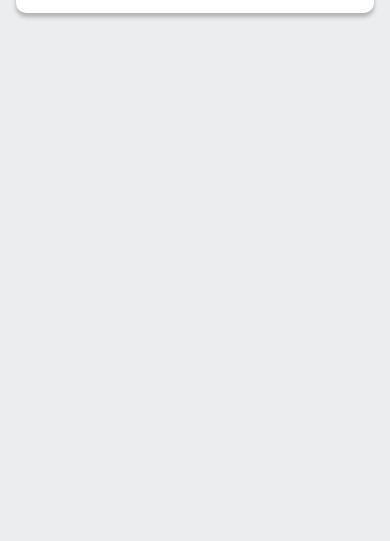
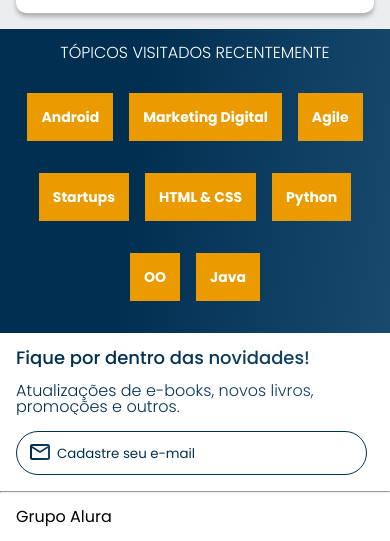
Before and after one commit to IsisPedroni/AluraBooks, a plain HTML site: page index.html in a window 390 px wide. Shown: the part 1523-2064 px from the top of the page. Before the commit the page ends 1552 px from the top, so only its background shows below. Drawn offline with nearby package versions, Linux system fonts and the light colour scheme.

Commit message:
finalizado Mobile

```diff
--- a/index.html
+++ b/index.html
@@ -97,9 +97,6 @@
         </div>
     </section>
 
-<!-- aaaaaaaaaaaaaaaaaaaaaaaaaaaaaaaaaaaaaaaaaaaaaaaaaaaa -->
-
-
     <section class="carrossel">
         <h2 class="carrossel_titulo">MAIS VENDIDOS</h2>
         <div class="swiper">
@@ -135,7 +132,8 @@
                     <img src="img/Star 1-1.svg" class="estrela" alt="Avaliação 5 estrelas">
                     <h3 class="descricao_titulo">Autora do Mês.</h3>
                     <h2 class="descricao_titulo_livro">Juliana Agarikov</h2>
-                <p class="descricao_texto">Analista de sistemas e escritora, Juliana é especialista em Front-End.</p>
+                    <p class="descricao_texto">Analista de sistemas e escritora, Juliana é especialista em Front-End.
+                    </p>
                 </div>
                 <img src="img/Perfil-escritora 1.svg" class="descricao_imagem">
             </div>
@@ -149,7 +147,48 @@
         </div>
     </section>
 
+    <section class="topicos">
+        <h2 class="topico_titulo">TÓPICOS VISITADOS RECENTEMENTE</h2>
+        <lu class="topicos_lista">
+            <li class="topicos_item">
+                <a href="#" class="topicos_link">Android</a>
+            </li>
+            <li class="topicos_item">
+                <a href="#" class="topicos_link">Marketing Digital</a>
+            </li>
+            <li class="topicos_item">
+                <a href="#" class="topicos_link">Agile</a>
+            </li>
+            <li class="topicos_item">
+                <a href="#" class="topicos_link">Startups</a>
+            </li>
+            <li class="topicos_item">
+                <a href="#" class="topicos_link">HTML & CSS</a>
+            </li>
+            <li class="topicos_item">
+                <a href="#" class="topicos_link">Python</a>
+            </li>
+            <li class="topicos_item">
+                <a href="#" class="topicos_link">OO</a>
+            </li>
+            <li class="topicos_item">
+                <a href="#" class="topicos_link">Java</a>
+            </li>
+        </lu>
+    </section>
 
+    <section class="contato">
+        <h2 class="contato_titulo">Fique por dentro das novidades!</h2>
+        <p class="contato_texto">Atualizações de e-books, novos livros, promoções e outros.</p>
+        <input type="email" placeholder="Cadastre seu e-mail" class="contato_email">
+
+    </section>
+
+    <hr />
+
+    <footer class="rodape">
+        <h2 class="rodape_titulo"> Grupo Alura</h2>
+    </footer>
 
 
 
--- a/styles.css
+++ b/styles.css
@@ -1,6 +1,9 @@
 @import url("styles/header.css");
 @import url("styles/banner.css");
 @import url("styles/carrossel.css");
+@import url("styles/topicos.css");
+@import url("styles/contato.css");
+@import url("styles/rodape.css");
 
 :root {
     --cor-de-fundo: hsl(220, 8%, 93%);
--- /dev/null
+++ b/styles/contato.css
@@ -0,0 +1,38 @@
+.contato {
+    background-color: var(--branco);
+    padding: 1em;
+}
+
+.contato_titulo,
+.contato_texto {
+    background: var(--azul-degrade);
+    -webkit-background-clip: text;
+    -webkit-text-fill-color: transparent;
+    background-clip: text;
+}
+
+.contato_titulo {
+    font-size: 18px;
+    font-weight: 500;
+
+}
+
+.contato_texto {
+    font-weight: 300;
+    margin: 1em 0;
+}
+
+.contato_email{
+    color: var(--azul);
+    padding: 1em;
+    border: 1px solid var(--azul);
+    border-radius: 24px;
+    width: 90%;
+}
+
+.contato_email::placeholder{
+    font-family: var(--font-principal);
+    color: var(--azul);
+    background: url("../img/email.svg") no-repeat;
+    padding-left: 2em;
+}
--- /dev/null
+++ b/styles/rodape.css
@@ -0,0 +1,8 @@
+hr{
+    margin: 0;
+}
+
+.rodape {
+    background-color: var(--branco);
+    padding: 1em;
+}
--- /dev/null
+++ b/styles/topicos.css
@@ -0,0 +1,33 @@
+.topicos {
+    background: var(--azul-degrade);
+    text-align: center;
+    padding: 1em 0;
+    list-style-type: none;
+}
+
+.topico_titulo {
+    color: var(--branco);
+    font-weight: 300;
+    margin-bottom: 1em;
+}
+
+.topicos_lista {
+    display: flex;
+    flex-wrap: wrap;
+    justify-content: center;
+
+}
+
+.topicos_item {
+    margin: 2em 0.5em;
+
+}
+
+.topicos_link {
+    color: var(--branco);
+    padding: 1em;
+    background-color: var(--laranja);
+    text-decoration: none;
+    font-size: 14px;
+    font-weight: 700;
+}
```
Also changed, not shown: img/email.svg (added). Lines whose indentation alone changed are shown as unchanged.
